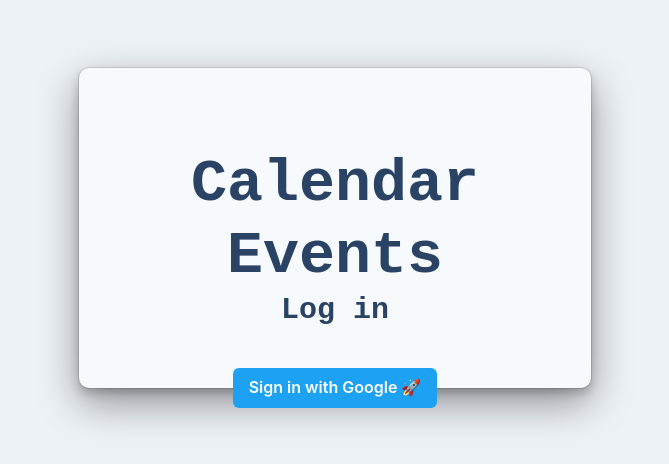
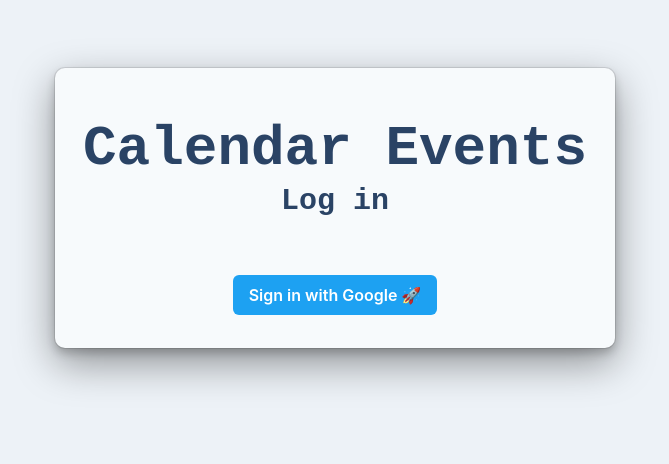
Before and after one commit to antoavgustinovic/react-calendar-events, a React (Vite) app: page /login in a window 1280 px wide. Shown: the part 172-636 px from the top of the page, without its empty margins (305-974 px from the left). Built offline with nearby package versions, Linux system fonts and the light colour scheme.

Commit message:
style: optimize login screen

```diff
--- a/src/App.tsx
+++ b/src/App.tsx
@@ -14,7 +14,6 @@
 
 function Providers() {
   const tokenState = useGetToken();
-  console.log('TOKEN STATE: ', tokenState);
 
   return (
     <AuthContextProvider tokenState={tokenState}>
--- a/src/pages/login/login.tsx
+++ b/src/pages/login/login.tsx
@@ -37,14 +37,14 @@
 
   return (
     <Flex h="100vh" justifyContent="center" backgroundColor="gray.100">
-      <Box width="40%" mt="60" height="40%" borderRadius="10px" backgroundColor="gray.50" shadow="dark-lg">
-        <Heading fontFamily="monospace" color="blue.800" fontSize="60" textAlign="center" pt="10vh">
+      <Box width="70vh" mt="60" height="35vh" borderRadius="10px" backgroundColor="gray.50" shadow="dark-lg">
+        <Heading fontFamily="monospace" color="blue.800" fontSize="7vh" textAlign="center" pt="6vh">
           Calendar Events
         </Heading>
         <Heading fontFamily="monospace" color="blue.800" fontSize="30" textAlign="center">
           Log in
         </Heading>
-        <Flex pt="5vh" justifyContent="center">
+        <Flex pt="7vh" justifyContent="center">
           <Button justifyContent="center" colorScheme="twitter" onClick={() => login()}>
             Sign in with Google 🚀
           </Button>
```
